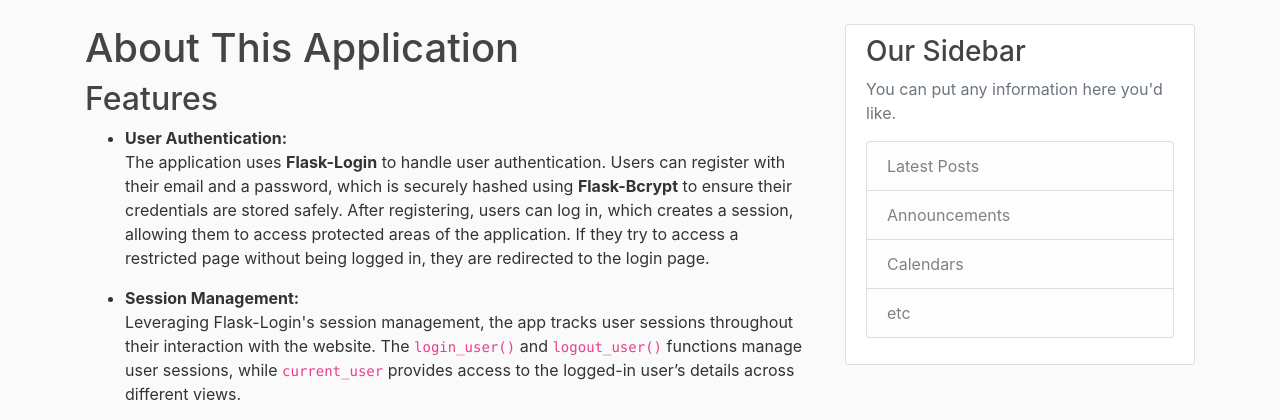
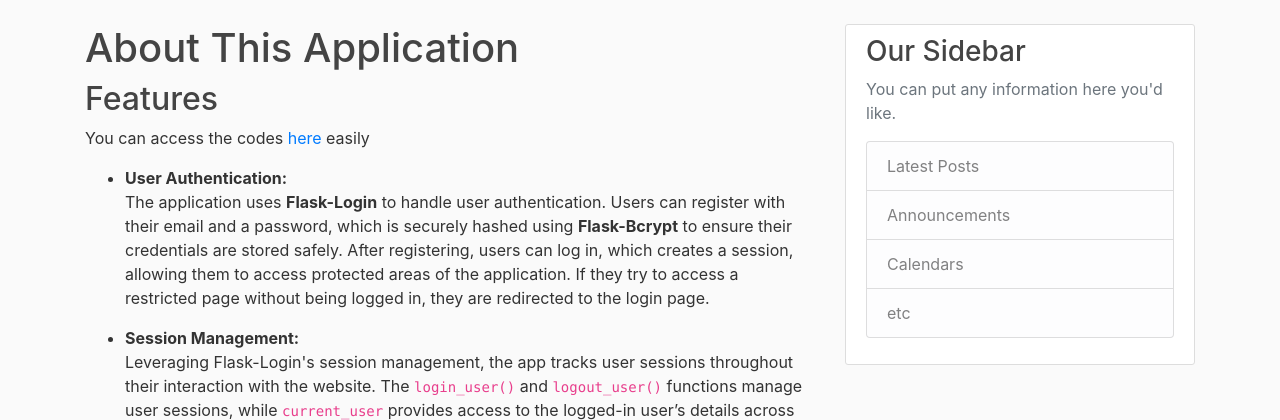
Before and after one commit to metehanozzturk/Flask-Blog-App, a Flask app: page /about in a window 1280 px wide. Shown: the part 56-476 px from the top of the page. Run offline with Flask 3, Linux system fonts and the light colour scheme; some libraries are stand-ins or nearby versions.

Commit message:
Update about.html

```diff
--- a/flask_blog/templates/about.html
+++ b/flask_blog/templates/about.html
@@ -2,6 +2,7 @@
 {% block content %}
     <h1>About This Application</h1>
     <h2>Features</h2>
+    <p>You can access the codes <a href="https://github.com/metehanozzturk/Flask-Blog-App" target="_blank">here</a> easily</p>
     <ul>
         <li>
             <strong>User Authentication:</strong>
```
